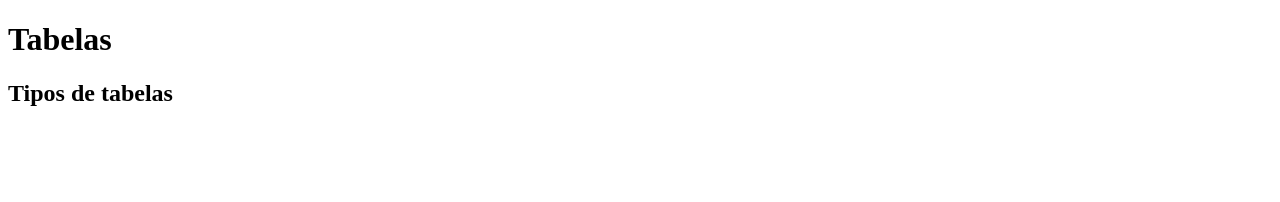
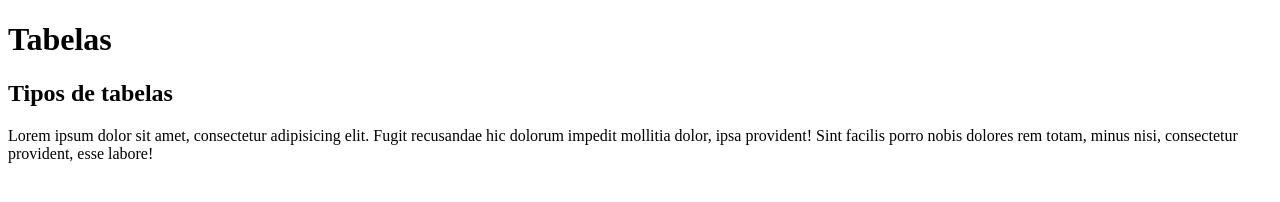
Before and after one commit to AlanPedroD/aula-tabela, a plain HTML site: page index.html in a window 1280 px wide. Drawn offline with Linux system fonts and the light colour scheme.

Commit message:
acrescentei um parágrafo

```diff
--- a/index.html
+++ b/index.html
@@ -10,5 +10,8 @@
 <body>
     <h1>Tabelas</h1>
     <h2>Tipos de tabelas</h2>
+    <p>
+        Lorem ipsum dolor sit amet, consectetur adipisicing elit. Fugit recusandae hic dolorum impedit mollitia dolor, ipsa provident! Sint facilis porro nobis dolores rem totam, minus nisi, consectetur provident, esse labore!
+    </p>
 </body>
 </html>
```
